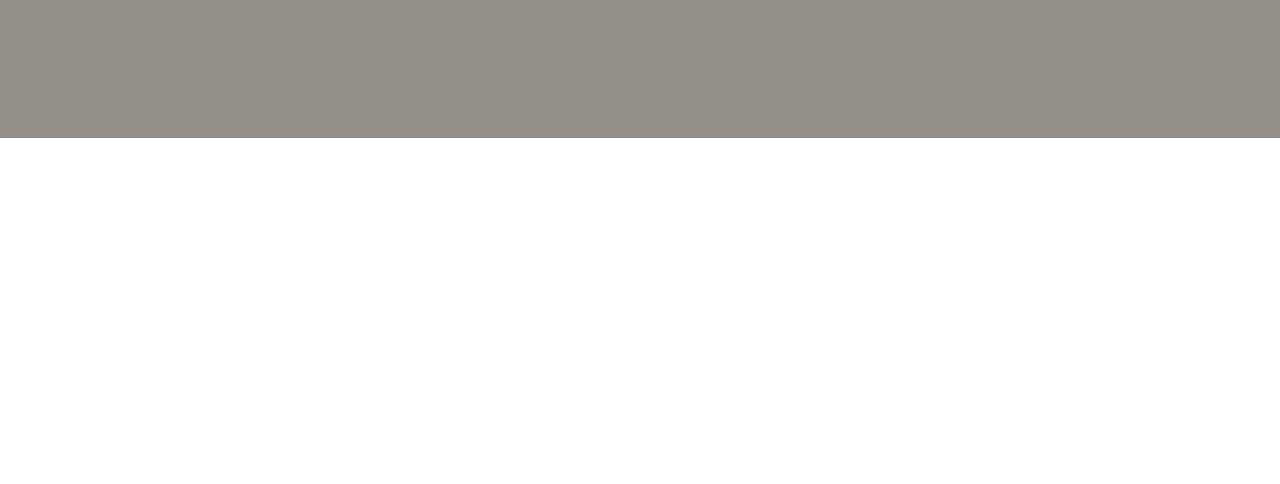
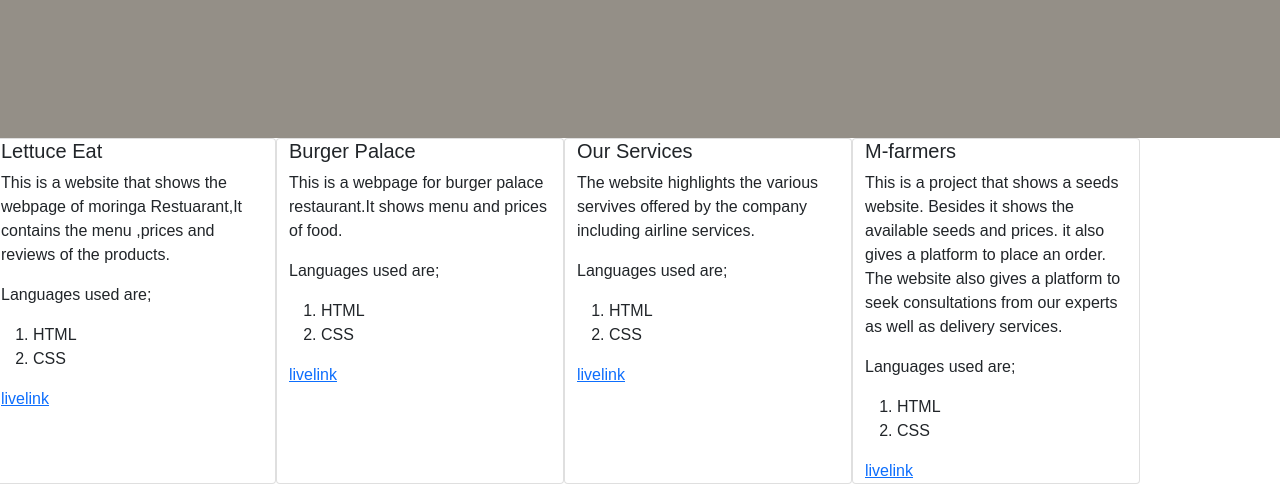
Before and after one commit to vyonna6519/-portfolio, a plain HTML site: page index.html in a window 1280 px wide. Shown: the part 890-1374 px from the top of the page. Before the commit the page ends 1028 px from the top, so only its background shows below. Drawn offline with nearby package versions, Linux system fonts and the light colour scheme.

Commit message:
added cards

```diff
--- a/index.html
+++ b/index.html
@@ -22,10 +22,10 @@
                     <a class="nav-link " href="#">Home</a>
                   </li>
                   <li class="nav-item">
-                    <a class="nav-link" href="#">About</a>
+                    <a class="nav-link" href="#">Projects</a>
                   </li>
                   <li class="nav-item">
-                    <a class="nav-link" href="#">Projects</a>
+                    <a class="nav-link" href="#">About</a>
                   </li>
                   <li class="nav-item">
                     <a class="nav-link" href="#">Contact</a>
@@ -49,6 +49,74 @@
     </div>
 
 
+</div>
+
+<div class="row">
+    <div class="card" style="width: 18rem;">
+        <div class="body">
+          <h5 class="">Lettuce Eat</h5>
+          <p class="description">
+              This is a website that shows the webpage of moringa Restuarant,It contains the menu
+              ,prices and reviews of the products.
+        </p>
+        <p>Languages used are;</p>
+        <ol>
+            <li>HTML</li>
+            <li>CSS</li>
+        </ol>
+          <a href="https://github.com/vyonna6519/Letuce-Eat.git" class="card-link">livelink</a>
+
+        </div>
+      </div>
+
+      <div class="card" style="width: 18rem;">
+        <div class="body">
+          <h5 class="">Burger Palace</h5>
+          <p class="description">
+            This is a webpage for burger palace restaurant.It shows menu and prices of food.
+        </p>
+        <p>Languages used are;</p>
+        <ol>
+            <li>HTML</li>
+            <li>CSS</li>
+        </ol>
+          <a href="https://github.com/vyonna6519/The-burger-palace.git" class="card-link">livelink</a>
+
+        </div>
+      </div>
+
+      <div class="card" style="width: 18rem;">
+        <div class="body">
+          <h5 class="">Our Services</h5>
+          <p class="description">
+             The website highlights the various servives offered by the company including airline services.
+        </p>
+        <p>Languages used are;</p>
+        <ol>
+            <li>HTML</li>
+            <li>CSS</li>
+        </ol>
+          <a href="https://github.com/vyonna6519/OURSERVICES.git" class="card-link">livelink</a>
+
+        </div>
+      </div>
+
+      <div class="card" style="width: 18rem;">
+        <div class="body">
+          <h5 class="">M-farmers</h5>
+          <p class="description">
+            This is a project that shows a seeds website. Besides it shows the available seeds and prices. it also gives a platform to place an order.
+            The website also gives a platform to seek consultations from our experts as well as delivery services.
+        </p>
+        <p>Languages used are;</p>
+        <ol>
+            <li>HTML</li>
+            <li>CSS</li>
+        </ol>
+          <a href="https://github.com/danknjoroge/M-Farmer.git" class="card-link">livelink</a>
+
+        </div>
+      </div>
 </div>
 
 
```
